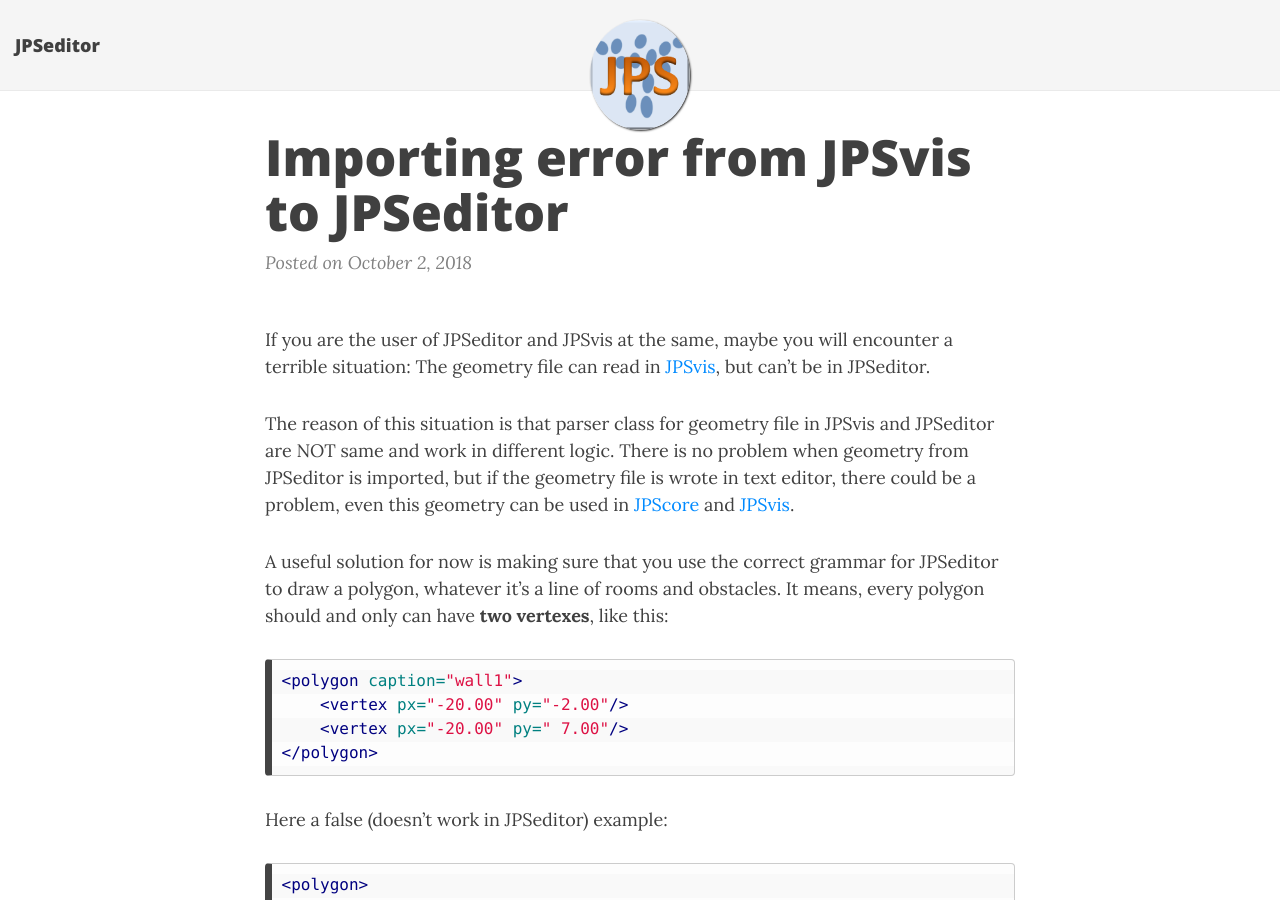
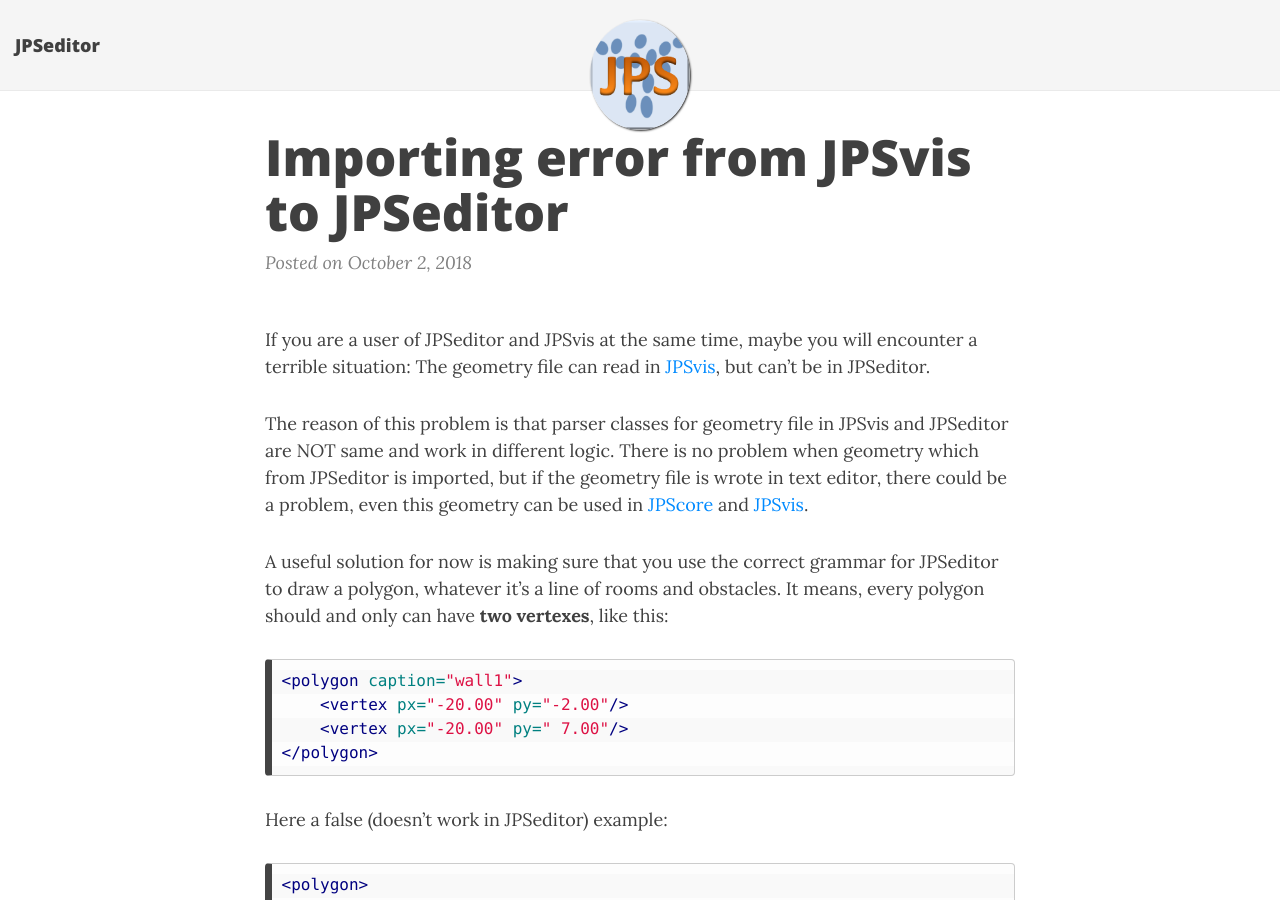
Before and after one commit to JuPedSim/jpseditor, a Jekyll site: the page built from _posts/2018-10-02-known_Issue_1.md, in a window 1280 px wide and 900 px high. Built offline with Jekyll 4.4.1, drawn with Linux system fonts in a browser that asks for light colours; nearby versions of some CDN libraries.

Commit message:
Update 2018-10-02-known_Issue_1.md

```diff
--- a/_posts/2018-10-02-known_Issue_1.md
+++ b/_posts/2018-10-02-known_Issue_1.md
@@ -6,9 +6,9 @@
 date: '2018-10-02'
 ---
 
-If you are the user of JPSeditor and JPSvis at the same, maybe you will encounter a terrible situation: The geometry file can read in [JPSvis](http://www.jupedsim.org/jpsvis/), but can't be in JPSeditor.
+If you are a user of JPSeditor and JPSvis at the same time, maybe you will encounter a terrible situation: The geometry file can read in [JPSvis](http://www.jupedsim.org/jpsvis/), but can't be in JPSeditor.
 
-The reason of this situation is that parser class for geometry file in JPSvis and JPSeditor are NOT same and work in different logic. There is no problem when geometry from JPSeditor is imported, but if the geometry file is wrote in text editor, there could be a problem, even this geometry can be used in [JPScore](http://www.jupedsim.org/jpscore/) and [JPSvis](http://www.jupedsim.org/jpsvis/).
+The reason of this problem is that parser classes for geometry file in JPSvis and JPSeditor are NOT same and work in different logic. There is no problem when geometry which from JPSeditor is imported, but if the geometry file is wrote in text editor, there could be a problem, even this geometry can be used in [JPScore](http://www.jupedsim.org/jpscore/) and [JPSvis](http://www.jupedsim.org/jpsvis/).
 
 A useful solution for now is making sure that you use the correct grammar for JPSeditor to draw a polygon, whatever it's a line of rooms and obstacles. It means, every polygon should and only can have **two vertexes**, like this:
 
```
